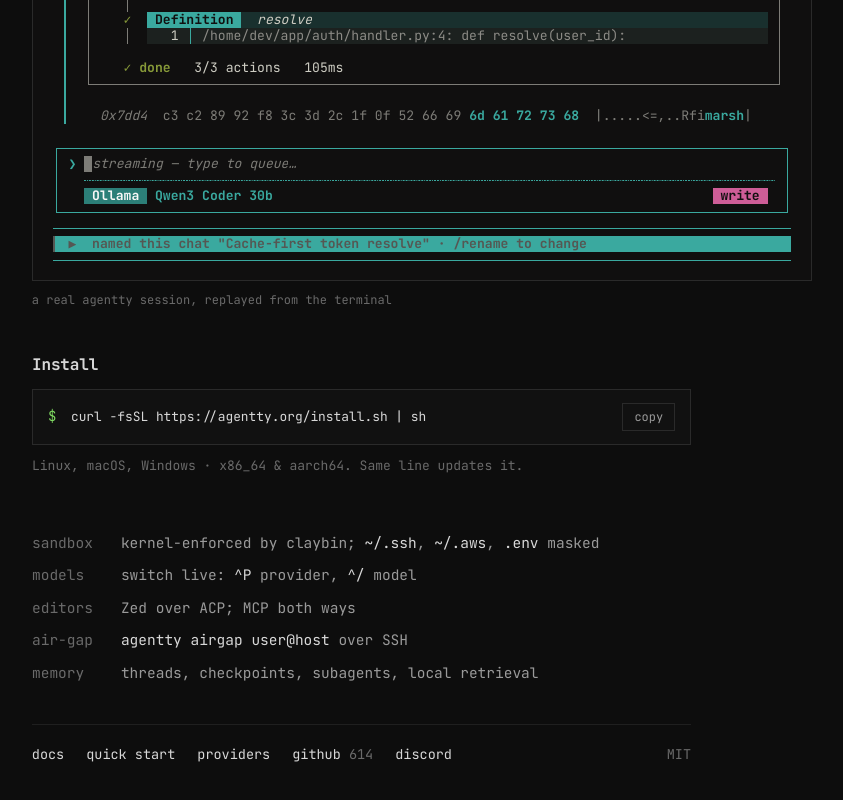
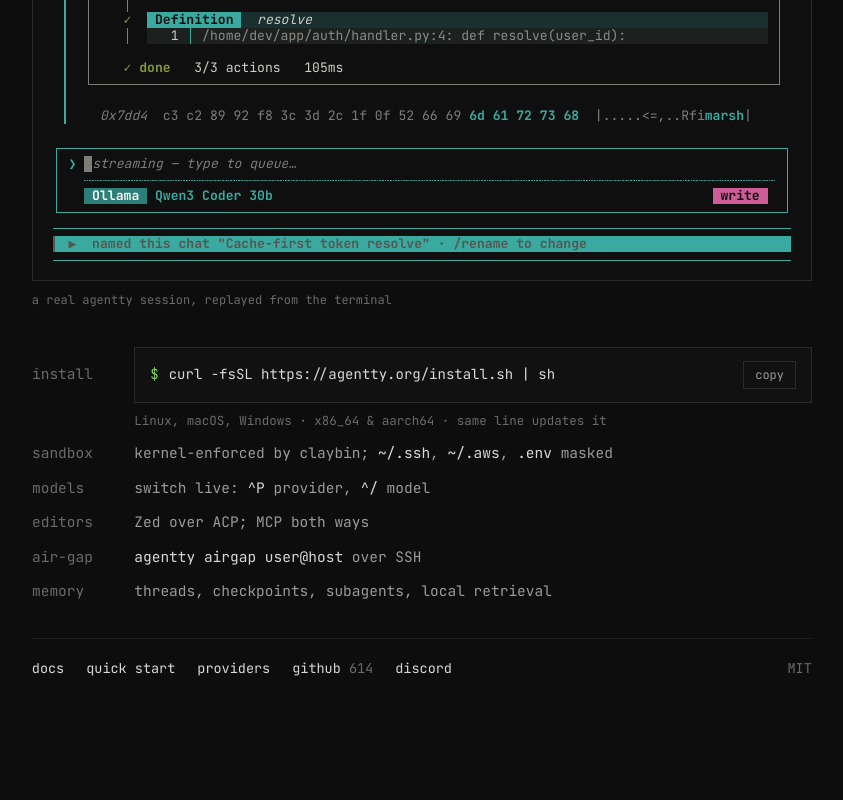
Before and after one commit to 1ay1/agentty.org, a Next.js app: page / in a window 1280 px wide. Shown: the part 555-1355 px from the top of the page, without its empty margins (45-888 px from the left). After the commit the page ends 1291 px from the top, so only its background shows below. Built offline with nearby package versions, Linux system fonts and the light colour scheme.

Commit message:
Homepage: install joins the facts grid, everything aligned to the demo width

```diff
--- a/app/minimal.css
+++ b/app/minimal.css
@@ -147,11 +147,17 @@ body:has(.home) .nav-links a:first-child { padding-left: 0; }
 .home { max-width: 760px; margin: 0; padding: 40px 24px 56px var(--gutter); text-align: left; }
 .home-logo { margin: 0 0 18px; }
 .home-logo .agentty-logo { margin: 0; font-size: clamp(6px, 1.6vw, 10px) !important; }
-.home-facts { display: grid; grid-template-columns: max-content 1fr; gap: 10px 28px; margin: 0; line-height: 1.55; }
+/* everything under the demo shares its width, so right edges line up */
+.home-info, .home-links { width: min(780px, calc(100vw - var(--gutter) - 16px)); }
+.home .home-info { margin-top: 36px; }
+.home-facts { display: grid; grid-template-columns: 9ch 1fr; gap: 12px 24px; margin: 0; line-height: 1.55; align-items: baseline; }
+.home-install { display: grid; gap: 8px; }
+.home-install .copyrow { margin: 0; }
+.home-install > span { color: var(--text-faint); font-size: 12.5px; }
 .home-facts dt { color: var(--text-faint); }
 .home-facts dd { margin: 0; color: var(--text-dim); }
 .home-facts code, .home-facts kbd { background: none; border: 0; box-shadow: none; padding: 0; font: inherit; color: var(--text); }
-.home-links { display: flex; flex-wrap: wrap; align-items: baseline; gap: 6px 22px; margin-top: 40px; padding-top: 18px; border-top: 1px solid var(--border-soft); font-size: 13.5px; }
+.home-links { display: flex; flex-wrap: wrap; align-items: baseline; gap: 6px 22px; margin-top: 36px; padding-top: 18px; border-top: 1px solid var(--border-soft); font-size: 13.5px; }
 .home-links a { color: var(--text); text-decoration: none; }
 .home-links a:hover { color: var(--accent); text-decoration: underline; }
 .home-links a span, .home-license { color: var(--text-faint); }
--- a/app/page.tsx
+++ b/app/page.tsx
@@ -19,14 +19,13 @@ export default function Home() {
         <figcaption>a real agentty session, replayed from the terminal</figcaption>
       </figure>
 
-      <section>
-        <h2>Install</h2>
-        <CopyRow cmd={site.installOneLiner} />
-        <p className="dim">Linux, macOS, Windows · x86_64 &amp; aarch64. Same line updates it.</p>
-      </section>
-
-      <section>
+      <section className="home-info">
         <dl className="home-facts">
+          <dt>install</dt>
+          <dd className="home-install">
+            <CopyRow cmd={site.installOneLiner} />
+            <span>Linux, macOS, Windows · x86_64 &amp; aarch64 · same line updates it</span>
+          </dd>
           <dt>sandbox</dt><dd>kernel-enforced by claybin; <code>~/.ssh</code>, <code>~/.aws</code>, <code>.env</code> masked</dd>
           <dt>models</dt><dd>switch live: <kbd>^P</kbd> provider, <kbd>^/</kbd> model</dd>
           <dt>editors</dt><dd>Zed over ACP; MCP both ways</dd>
```
